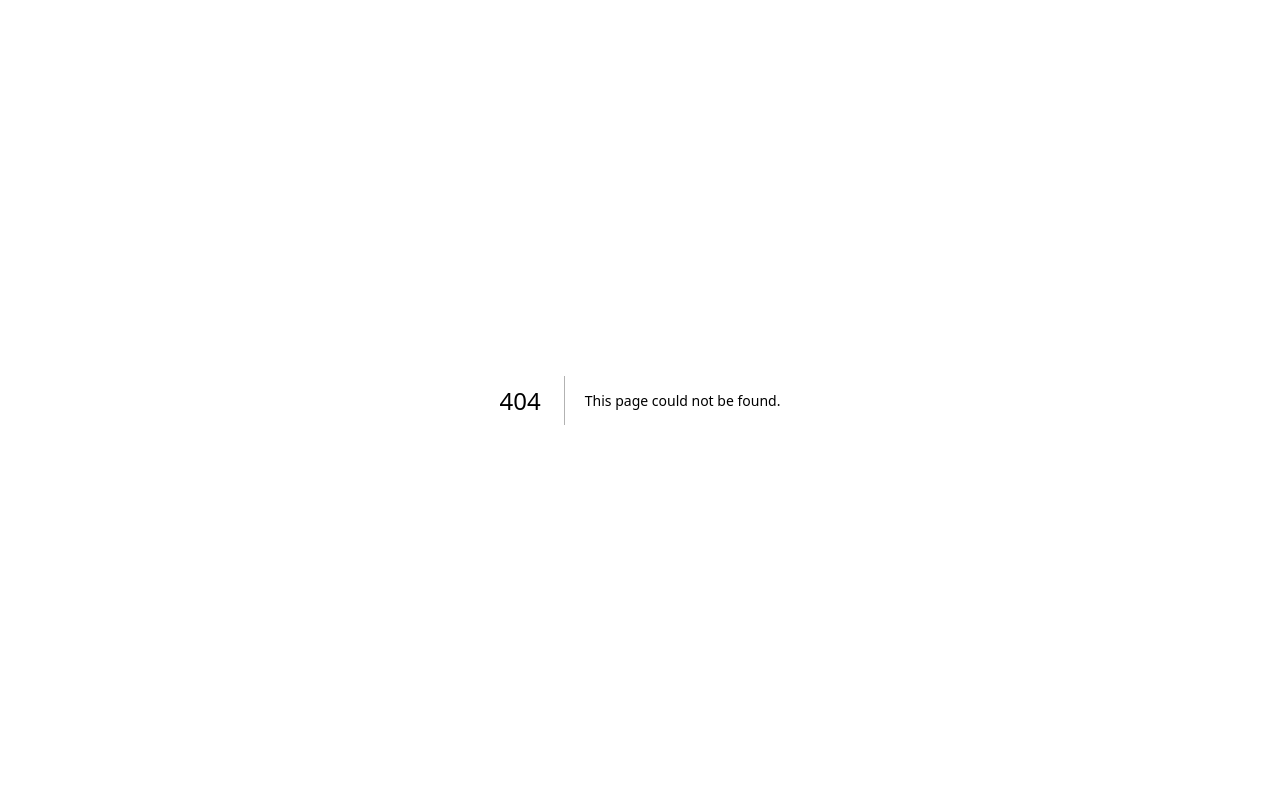
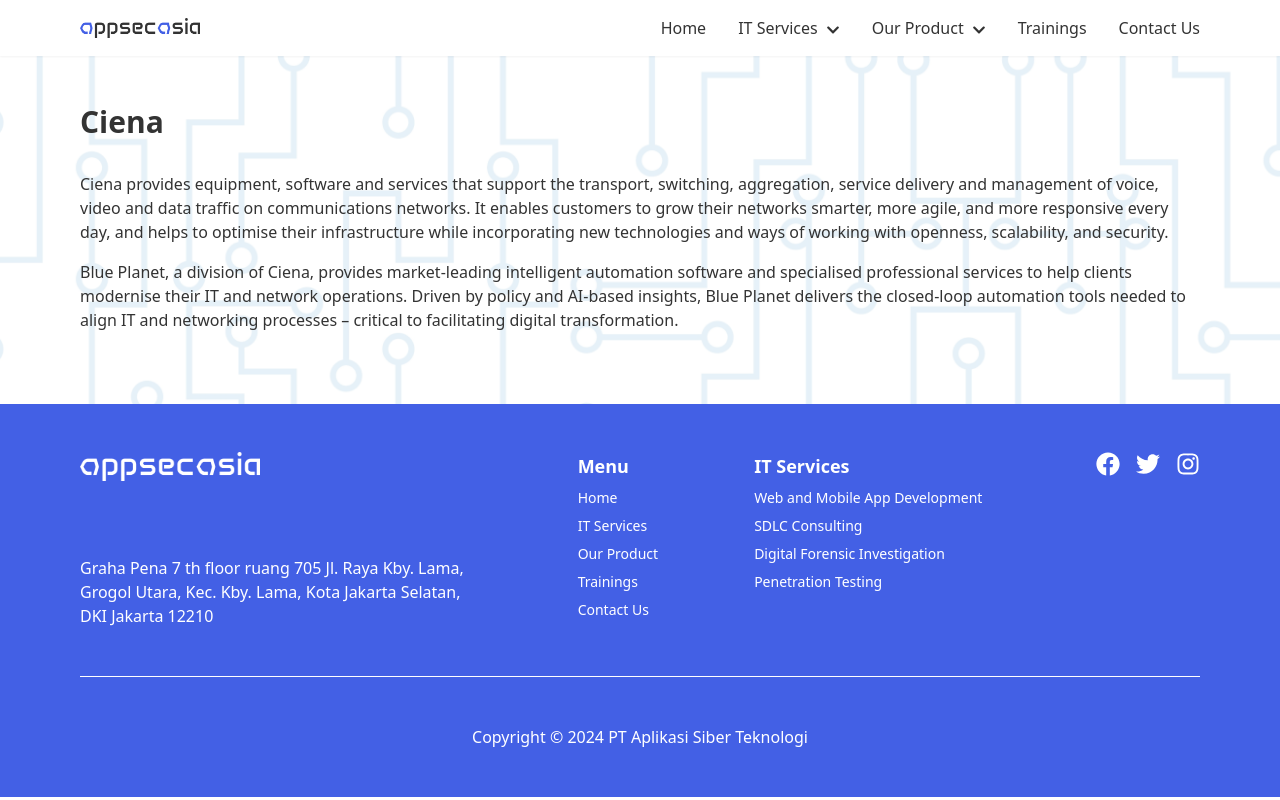
Before and after one commit to mirzavic4869/appsec-asia, a Next.js app: page /our-product/ciena in a window 1280 px wide. Before the commit this address had no page. Built offline with nearby package versions, Linux system fonts and the light colour scheme.

Commit message:
edit detail our product

```diff
--- a/src/components/header/header.js
+++ b/src/components/header/header.js
@@ -59,19 +59,19 @@
     },
     {
       sub_title: 'AlgoSec',
-      url: 'https://www.westconcomstor.com/id/id/vendors/algosec.html',
+      url: '/our-product/algosec',
     },
     {
       sub_title: 'AudioCodes',
-      url: 'https://www.westconcomstor.com/id/id/vendors/audiocodes.html',
+      url: '/our-product/audiocodes',
     },
     {
       sub_title: 'Avaya',
-      url: 'https://www.westconcomstor.com/id/id/vendors/avaya.html',
+      url: '/our-product/avaya',
     },
     {
       sub_title: 'Ciena',
-      url: 'https://www.westconcomstor.com/id/id/vendors/ciena.html',
+      url: '/our-product/ciena',
     },
   ]
   return (
--- /dev/null
+++ b/src/components/pages/our-product/algosec.js
@@ -0,0 +1,23 @@
+import React from 'react'
+export default function Algosec() {
+  return (
+    <div className="px-4 py-12 md:px-16 lg:px-20 bg-contact">
+      <div className="mx-auto max-w-7xl">
+        {/* Description */}
+        <h2 className="mb-8 text-2xl font-bold md:text-3xl">Algosec</h2>
+        <div className="mb-6 space-y-4">
+          <p>
+            Through a business-driven approach, the AlgoSec Security Management
+            solution intelligently automates and orchestrates network security
+            policy management to make enterprise organisations more agile,
+            secure and compliant. With AlgoSec, you can automatically discover,
+            map and migrate business application connectivity, proactively
+            analyse risk from the business perspective, tie cyber-attacks to
+            business processes and process network security changes with zero
+            touch – across any cloud, SDN and on-premise networks.
+          </p>
+        </div>
+      </div>
+    </div>
+  )
+}
--- /dev/null
+++ b/src/components/pages/our-product/audiocodes.js
@@ -0,0 +1,24 @@
+import React from 'react'
+export default function AudioCodes() {
+  return (
+    <div className="px-4 py-12 md:px-16 lg:px-20 bg-contact">
+      <div className="mx-auto max-w-7xl">
+        {/* Description */}
+        <h2 className="mb-8 text-2xl font-bold md:text-3xl">AudioCodes</h2>
+        <div className="mb-6 space-y-4">
+          <p>
+            AudioCodes mendesain, mengembangkan, serta menjual VoIP, VoIP
+            terkonvergensi dan produk dan aplikasi jaringan data untuk penyedia
+            layanan dan perusahaan. Mulai dari konektivitas yang dapat
+            diandalkan, keamanan yang ditingkatkan, dan jaminan kualitas untuk
+            jaringan VoIP hingga titik akhir IP yang kaya fitur, Audiocodes
+            menciptakan solusi yang inovatif untuk hampir semua lingkungan
+            komunikasi suara. Hal ini membantu menghasilkan penghematan total
+            biaya kepemilikan (TCO) dan kualitas suara yang unggul untuk
+            pelanggan akhir.
+          </p>
+        </div>
+      </div>
+    </div>
+  )
+}
--- /dev/null
+++ b/src/components/pages/our-product/avaya.js
@@ -0,0 +1,20 @@
+import React from 'react'
+export default function Avaya() {
+  return (
+    <div className="px-4 py-12 md:px-16 lg:px-20 bg-contact">
+      <div className="mx-auto max-w-7xl">
+        {/* Description */}
+        <h2 className="mb-8 text-2xl font-bold md:text-3xl">Avaya</h2>
+        <div className="mb-6 space-y-4">
+          <p>
+            Avaya adalah pemimpin global dalam komunikasi terpadu dan pusat
+            kontak. Melalui solusi yang terbuka, konvergen, dan inovatif,
+            perusahaan ini membuat pengalaman pelanggan yang cerdas bagi mitra
+            dan pengguna akhir mereka, di cloud, di lokasi, atau kombinasi
+            keduanya.
+          </p>
+        </div>
+      </div>
+    </div>
+  )
+}
--- /dev/null
+++ b/src/components/pages/our-product/ciena.js
@@ -0,0 +1,30 @@
+import React from 'react'
+export default function Ciena() {
+  return (
+    <div className="px-4 py-12 md:px-16 lg:px-20 bg-contact">
+      <div className="mx-auto max-w-7xl">
+        {/* Description */}
+        <h2 className="mb-8 text-2xl font-bold md:text-3xl">Ciena</h2>
+        <div className="mb-6 space-y-4">
+          <p>
+            Ciena provides equipment, software and services that support the
+            transport, switching, aggregation, service delivery and management
+            of voice, video and data traffic on communications networks. It
+            enables customers to grow their networks smarter, more agile, and
+            more responsive every day, and helps to optimise their
+            infrastructure while incorporating new technologies and ways of
+            working with openness, scalability, and security.
+          </p>
+          <p>
+            Blue Planet, a division of Ciena, provides market-leading
+            intelligent automation software and specialised professional
+            services to help clients modernise their IT and network operations.
+            Driven by policy and AI-based insights, Blue Planet delivers the
+            closed-loop automation tools needed to align IT and networking
+            processes – critical to facilitating digital transformation.
+          </p>
+        </div>
+      </div>
+    </div>
+  )
+}
--- a/src/components/pages/our-product/index.js
+++ b/src/components/pages/our-product/index.js
@@ -1,3 +1,7 @@
 import HclBigFix from './hcl-bigfix'
+import Algosec from './algosec'
+import AudioCodes from './audiocodes'
+import Avaya from './avaya'
+import Ciena from './ciena'
 
-export { HclBigFix }
+export { HclBigFix, Algosec, Avaya, AudioCodes, Ciena }
--- /dev/null
+++ b/src/pages/our-product/algosec/index.js
@@ -0,0 +1,16 @@
+import { LayoutLandingPage } from '@/components/layouts'
+import { Algosec } from '@/components/pages/our-product'
+
+import React from 'react'
+
+export default function AlgosecMenu() {
+  return (
+    <>
+      <Algosec />
+    </>
+  )
+}
+
+AlgosecMenu.getLayout = function getLayout(page) {
+  return <LayoutLandingPage>{page}</LayoutLandingPage>
+}
--- /dev/null
+++ b/src/pages/our-product/audiocodes/index.js
@@ -0,0 +1,16 @@
+import { LayoutLandingPage } from '@/components/layouts'
+import { AudioCodes } from '@/components/pages/our-product'
+
+import React from 'react'
+
+export default function AudioCodesMenu() {
+  return (
+    <>
+      <AudioCodes />
+    </>
+  )
+}
+
+AudioCodesMenu.getLayout = function getLayout(page) {
+  return <LayoutLandingPage>{page}</LayoutLandingPage>
+}
--- /dev/null
+++ b/src/pages/our-product/avaya/index.js
@@ -0,0 +1,16 @@
+import { LayoutLandingPage } from '@/components/layouts'
+import { Avaya } from '@/components/pages/our-product'
+
+import React from 'react'
+
+export default function AvayaMenu() {
+  return (
+    <>
+      <Avaya />
+    </>
+  )
+}
+
+AvayaMenu.getLayout = function getLayout(page) {
+  return <LayoutLandingPage>{page}</LayoutLandingPage>
+}
--- /dev/null
+++ b/src/pages/our-product/ciena/index.js
@@ -0,0 +1,16 @@
+import { LayoutLandingPage } from '@/components/layouts'
+import { Ciena } from '@/components/pages/our-product'
+
+import React from 'react'
+
+export default function CienaMenu() {
+  return (
+    <>
+      <Ciena />
+    </>
+  )
+}
+
+CienaMenu.getLayout = function getLayout(page) {
+  return <LayoutLandingPage>{page}</LayoutLandingPage>
+}
```
